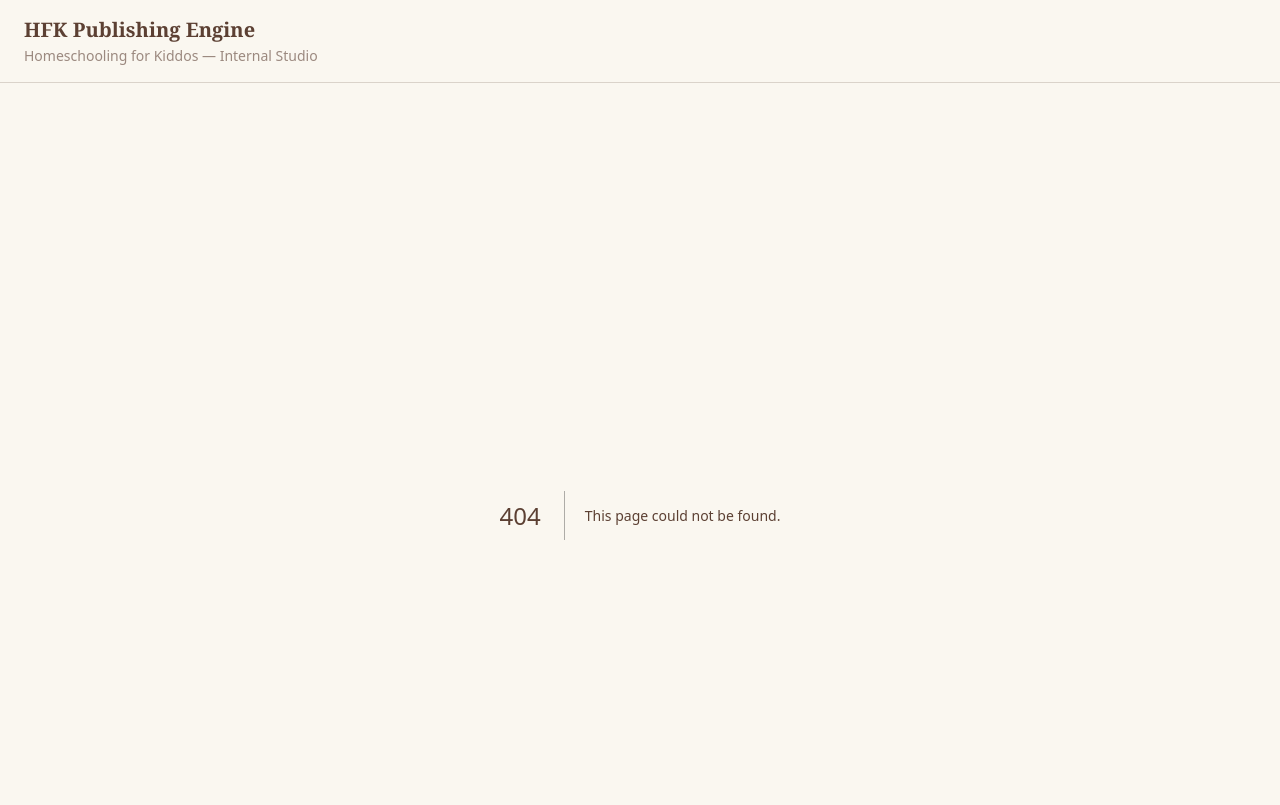
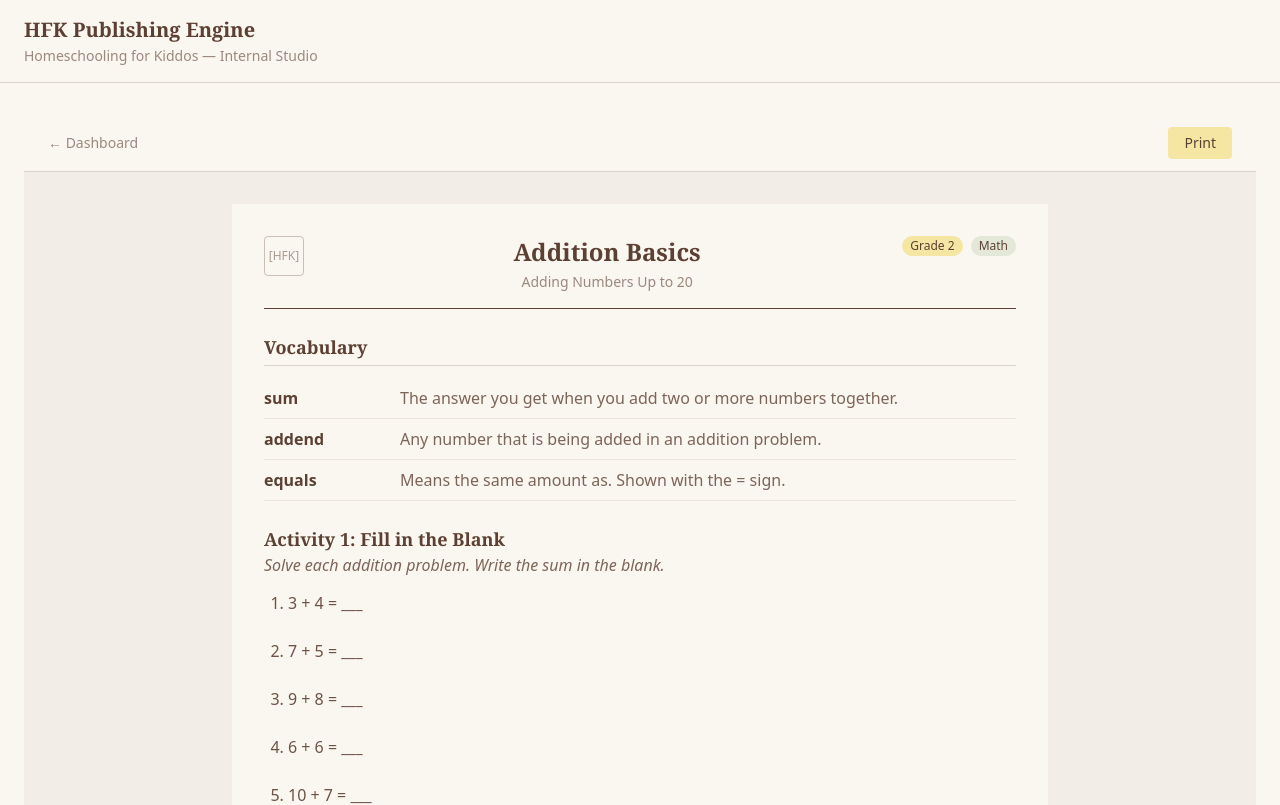
Before and after one commit to princeoncada/hfk-system, a Next.js app: page /preview/abc12345 in a window 1280 px wide. Before the commit this address had no page. Shown: the top 805 px of the page. Built offline with nearby package versions, Linux system fonts and the light colour scheme.

Commit message:
feat: add /preview/[id] route with PreviewControls toolbar

```diff
--- /dev/null
+++ b/src/app/preview/[id]/PreviewControls.tsx
@@ -0,0 +1,22 @@
+'use client'
+
+import Link from 'next/link'
+
+export function PreviewControls() {
+  return (
+    <div className="no-print sticky top-0 z-10 flex items-center justify-between border-b border-warm-brown/20 bg-cream px-6 py-3">
+      <Link
+        href="/"
+        className="text-sm text-warm-brown/60 hover:text-warm-brown"
+      >
+        ← Dashboard
+      </Link>
+      <button
+        onClick={() => window.print()}
+        className="rounded bg-soft-yellow px-4 py-1.5 text-sm text-warm-brown transition-colors hover:bg-soft-yellow/80"
+      >
+        Print
+      </button>
+    </div>
+  )
+}
--- /dev/null
+++ b/src/app/preview/[id]/page.tsx
@@ -0,0 +1,22 @@
+import { notFound } from 'next/navigation'
+import { getWorksheetById } from '@/lib/content'
+import { WorksheetTemplate } from '@/components/templates/cozy_v1'
+import { PreviewControls } from './PreviewControls'
+
+interface PreviewPageProps {
+  params: { id: string }
+}
+
+export default function PreviewPage({ params }: PreviewPageProps) {
+  const worksheet = getWorksheetById(params.id)
+  if (!worksheet) notFound()
+
+  return (
+    <div>
+      <PreviewControls />
+      <main className="min-h-screen bg-warm-brown/5 px-4 py-8">
+        <WorksheetTemplate worksheet={worksheet} />
+      </main>
+    </div>
+  )
+}
```
